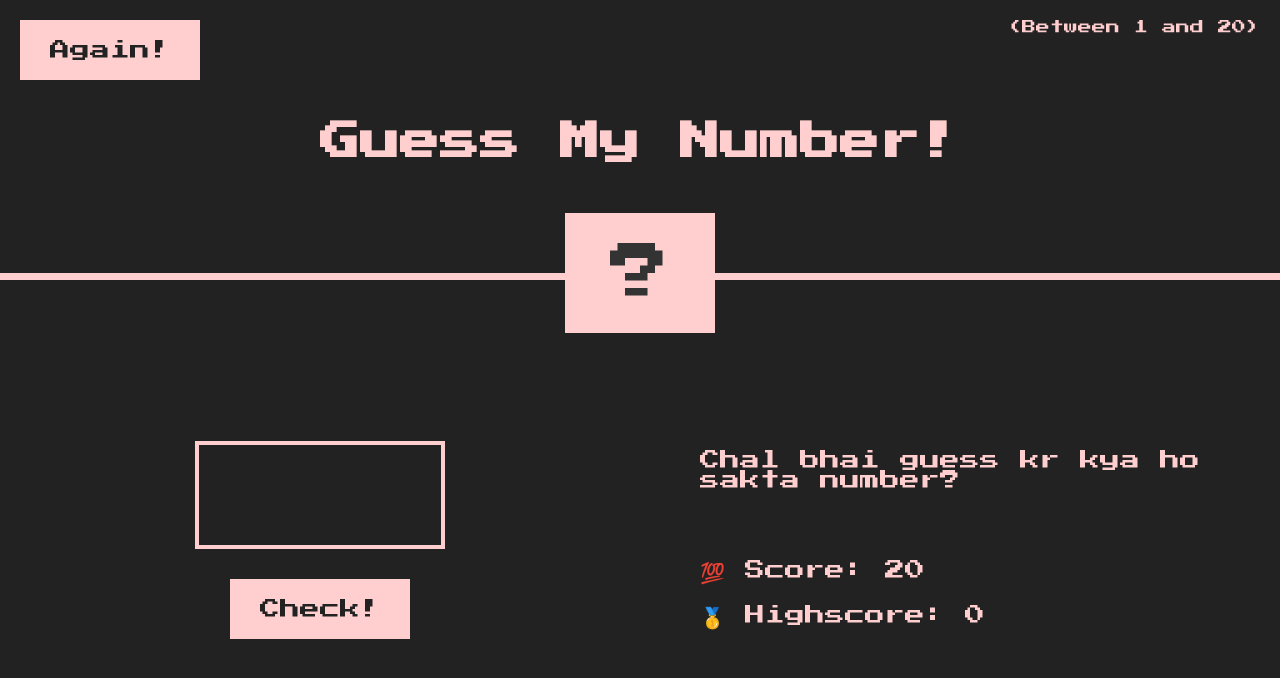
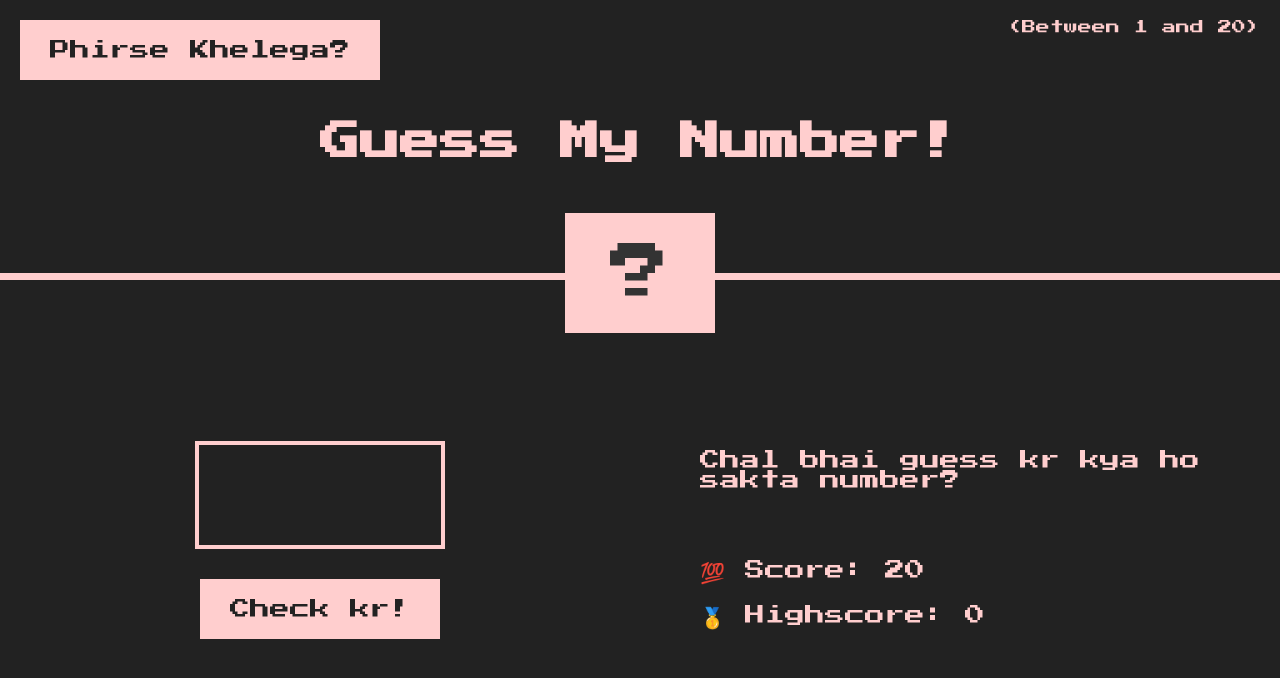
Before and after one commit to yashbhidawe/guessmynumber, a plain HTML site: page index.html in a window 1280 px wide. Drawn offline with Linux system fonts and the light colour scheme.

Commit message:
Update index.html

```diff
--- a/index.html
+++ b/index.html
@@ -5,19 +5,19 @@
     <meta name="viewport" content="width=device-width, initial-scale=1.0" />
     <meta http-equiv="X-UA-Compatible" content="ie=edge" />
     <link rel="stylesheet" href="style.css" />
-    <title>Guess My Number!</title>
+    <title>GuessOut!</title>
   </head>
   <body>
     <header>
       <h1>Guess My Number!</h1>
       <p class="between">(Between 1 and 20)</p>
-      <button class="btn again">Again!</button>
+      <button class="btn again">Phirse Khelega?</button>
       <div class="number">?</div>
     </header>
     <main>
       <section class="left">
         <input type="number" class="guess" />
-        <button class="btn check">Check!</button>
+        <button class="btn check">Check kr!</button>
       </section>
       <section class="right">
         <p class="message">Chal bhai guess kr kya ho sakta number?</p>
```
